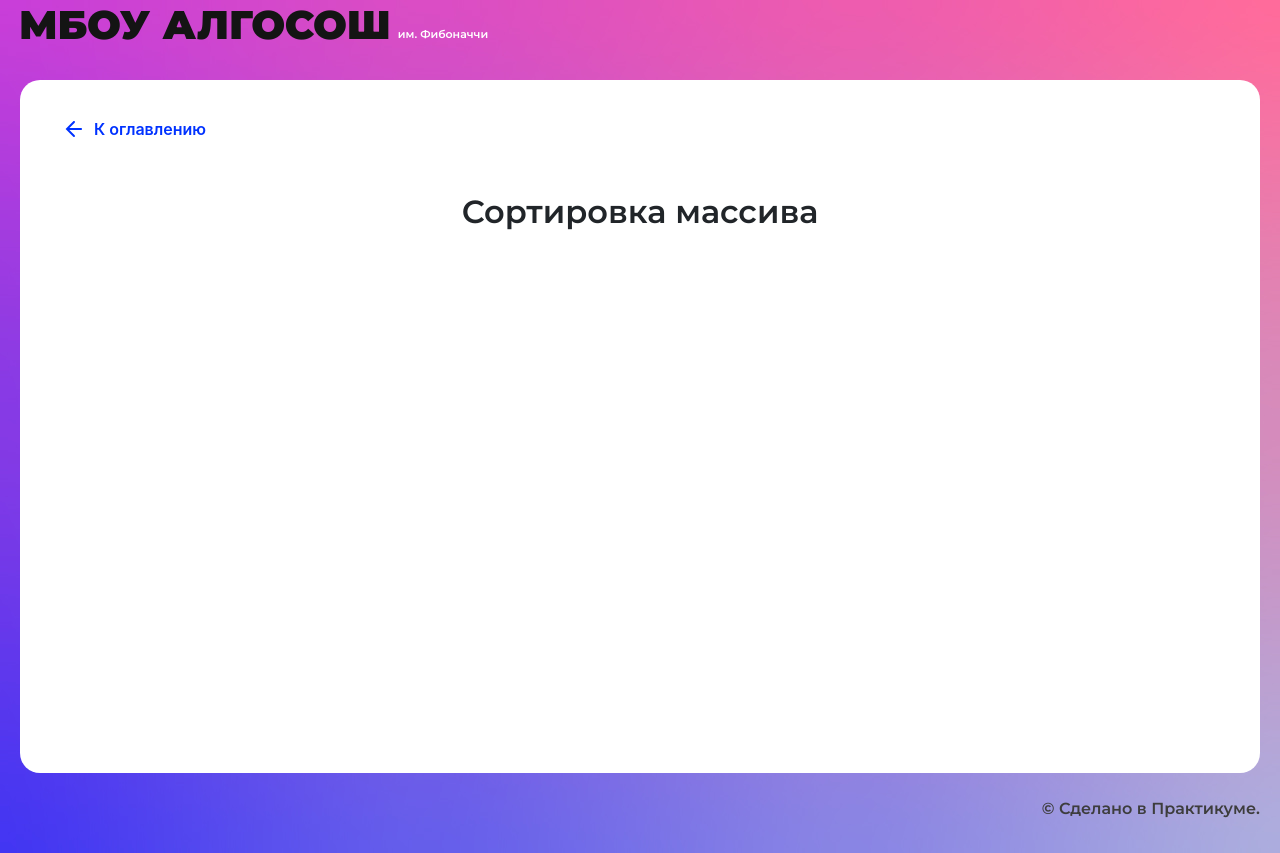
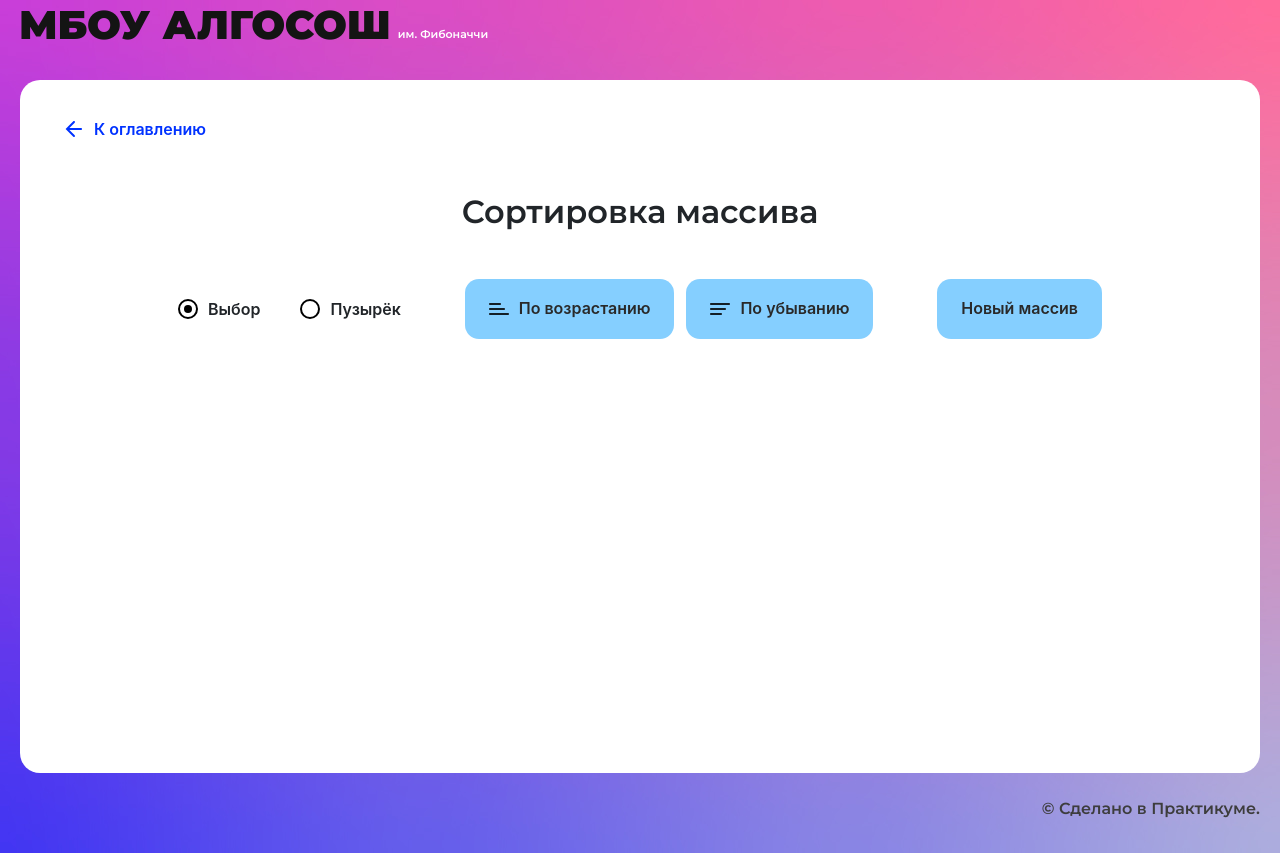
Before and after one commit to alloya/algososh, a React (Create React App) app: page /sorting in a window 1280 px wide. Built offline with nearby package versions, Linux system fonts and the light colour scheme.

Commit message:
select asc

```diff
--- /dev/null
+++ b/src/components/sorting-page/sorting-page.module.css
@@ -0,0 +1,7 @@
+.wrapper {
+  display: flex;
+  max-width: 924px;
+  margin: auto;
+  justify-content: space-between;
+  align-items: center;
+}
--- a/src/components/sorting-page/sorting-page.tsx
+++ b/src/components/sorting-page/sorting-page.tsx
@@ -1,9 +1,131 @@
-import React from "react";
+import React, { useEffect, useState } from "react";
+import { Direction } from "../../types/direction";
+import { ElementStates } from "../../types/element-states";
+import { delay, getRndInteger, switchFunc } from "../../utils/utils";
+import { Button } from "../ui/button/button";
+import { Column } from "../ui/column/column";
+import { RadioInput } from "../ui/radio-input/radio-input";
 import { SolutionLayout } from "../ui/solution-layout/solution-layout";
+import s from "./sorting-page.module.css";
+
+type TColumn = {
+  num: number,
+  style: ElementStates
+};
+const DELAY = 500;
 
 export const SortingPage: React.FC = () => {
+  const [ascLoader, setAscLoader] = useState(false);
+  const [descLoader, setDescLoader] = useState(false);
+  const [select, setSelect] = useState(true);
+  const [bubble, setBubble] = useState(false);
+  const [array, setArray] = useState<TColumn[]>([]);
+
+  const handleClick = async (sortType: string) => {
+    sortType === Direction.Ascending ? setAscLoader(true) : setAscLoader(true)
+    await selectSort("");
+    setAscLoader(false)
+  }
+
+  const generateArray = () => {
+    const len = getRndInteger(3, 17);
+    let array = [];
+    for (let i = 0; i < len; i++) {
+      array.push(getRndInteger(1, 100));
+    }
+    array = array.map(el => ({ num: el, style: ElementStates.Default }))
+    setArray(array);
+    console.log(array);
+
+  }
+
+  const selectSort = async (sortType: string) => {
+    let minIndex = 0;
+    let start = 0;
+    let temp = [...array];
+    while (start < array.length) {
+      for (let i = start + 1; i < array.length; i++) {
+        if (i >= 2) {
+          temp[i-1].style = ElementStates.Default;
+        }
+        temp[minIndex].style = ElementStates.Changing;
+        temp[i].style = ElementStates.Changing;
+        setArray(temp);
+        await delay(DELAY);
+        if (temp[i].num < temp[minIndex].num) {
+          temp[minIndex].style = ElementStates.Default;
+          minIndex = i
+        }
+      }
+      temp[minIndex].style = ElementStates.Modified;
+      if (minIndex != array.length-1) {
+        temp[array.length-1].style = ElementStates.Default;
+      }
+      setArray(switchFunc(temp, minIndex, start));
+      start++;
+      minIndex = start;
+    }
+  }
+
+  const colorElements = (array: TColumn[], color: ElementStates, ...elements: number[]) => {
+    for (let el of elements) {
+      array[el].style = color;
+    }
+    return [...array];
+  }
+
+  // useEffect(() => {
+  //   selectSort("")
+  // }, [ascLoader])
+
+  // useEffect(() => {
+  //   let interval: number | null = null;
+  //   if (descLoader) {
+  //     interval = window.setInterval(() => {
+
+  //     }, 500)
+  //     if (bubble) {
+
+  //     }
+  //   }
+  // }, [descLoader])
+
   return (
     <SolutionLayout title="Сортировка массива">
+      <div className={s.wrapper + " pb-5"}>
+        <div className="d-flex">
+          <RadioInput
+            label="Выбор"
+            extraClass="pr-20"
+            onChange={() => { setSelect(true); setBubble(false) }}
+            checked={select} />
+          <RadioInput
+            label="Пузырёк"
+            onChange={() => { setSelect(false); setBubble(true) }}
+            checked={bubble} />
+        </div>
+        <div className="d-flex">
+          <Button
+            text={"По возрастанию"}
+            sorting={Direction.Ascending}
+            onClick={() => handleClick(Direction.Ascending)}
+            isLoader={ascLoader}
+            extraClass={"mr-6"} />
+          <Button
+            text={"По убыванию"}
+            sorting={Direction.Descending}
+            onClick={() => handleClick(Direction.Descending)}
+            isLoader={descLoader} />
+        </div>
+        <Button
+          text={"Новый массив"}
+          onClick={generateArray} />
+      </div>
+      <div className="d-flex justify-content-center align-items-end">
+        {array && array.map((el, index) => {
+          return <Column index={el.num} key={index} extraClass={"pr-5"} state={el.style} />
+        })}
+      </div>
 
     </SolutionLayout>
   );
--- a/src/components/string/string.tsx
+++ b/src/components/string/string.tsx
@@ -1,5 +1,6 @@
 import React, { useEffect, useState } from "react";
 import { ElementStates } from "../../types/element-states";
+import { switchFunc } from "../../utils/utils";
 import { Button } from "../ui/button/button";
 import { Circle } from "../ui/circle/circle";
 import { Input } from "../ui/input/input";
@@ -83,13 +84,6 @@ export const StringComponent: React.FC = () => {
     return [...newArray]
   }
 
-  const switchFunc = (array: TCircle[], firstIndex: number, secondIndex: number) => {
-    const temp = array[firstIndex];
-    array[firstIndex] = array[secondIndex];
-    array[secondIndex] = temp;
-    return [...array]
-  }
-
   return (
     <SolutionLayout title="Строка">
       <div className={s.wrapper}>
--- a/src/components/ui/radio-input/radio-input.module.css
+++ b/src/components/ui/radio-input/radio-input.module.css
@@ -36,7 +36,7 @@ input:checked + .label::after {
   height: 8px;
   border-radius: 50%;
   background-color: #000;
-  left: -22px;
+  left: -24px;
 }
 
 .input:hover + .label::before {
--- /dev/null
+++ b/src/utils/utils.ts
@@ -0,0 +1,14 @@
+export const getRndInteger = (min:number, max:number) => {
+  return Math.floor(Math.random() * (max - min + 1) ) + min;
+}
+
+export const delay = (delay: number) => {
+  return new Promise(resolve => setTimeout(resolve, delay));
+}
+
+export const switchFunc = <T>(array: T[], firstIndex: number, secondIndex: number): T[] => {
+  const temp = array[firstIndex];
+  array[firstIndex] = array[secondIndex];
+  array[secondIndex] = temp;
+  return [...array]
+}
```
